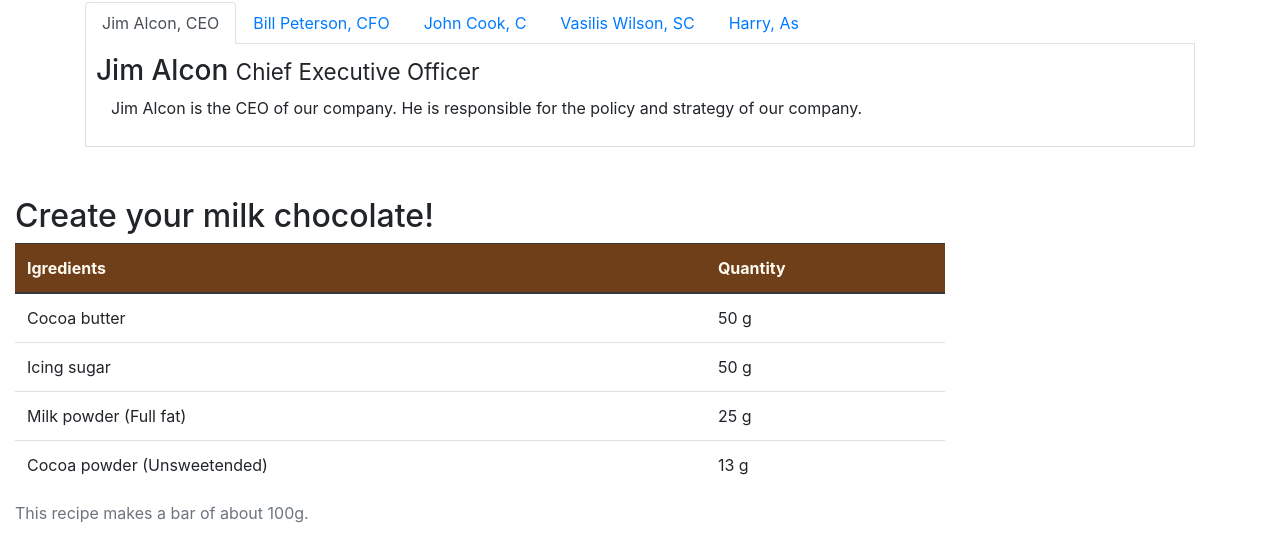
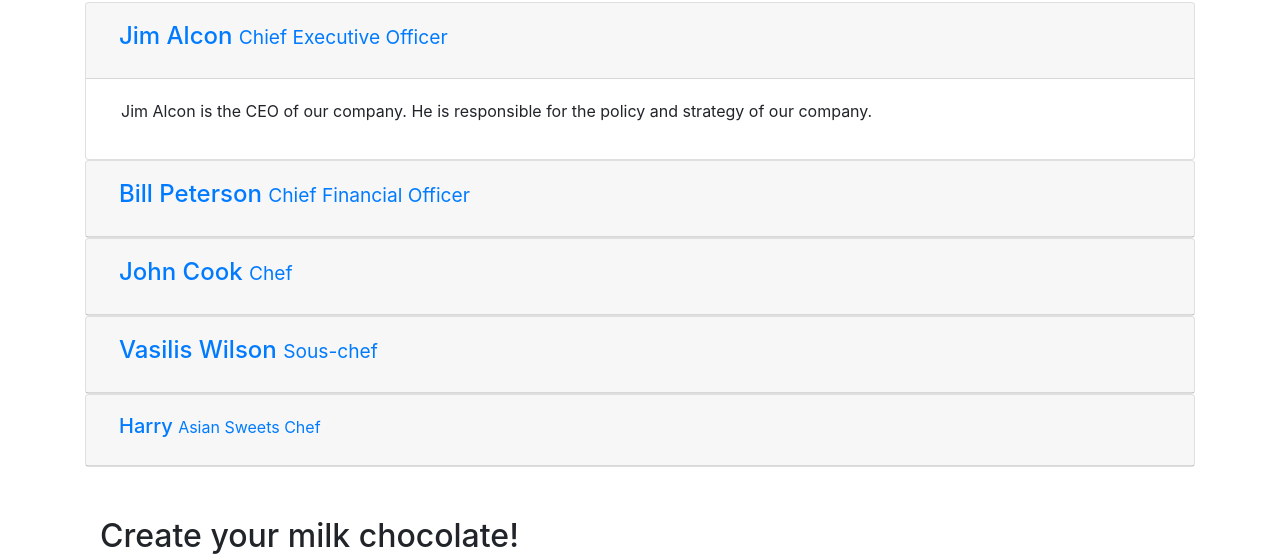
Before and after one commit to hharry678/Harrybootstrap, a website: page aboutus.html in a window 1280 px wide. Shown: the part 734-1294 px from the top of the page. Drawn offline with nearby package versions, Linux system fonts and the light colour scheme.

Commit message:
Accordion

```diff
--- a/aboutus.html
+++ b/aboutus.html
@@ -98,7 +98,7 @@
             <div class="col-12">
                 <h2>Corporate Leadership</h2>
 
-                <ul class="nav nav-tabs">
+                <!-- <ul class="nav nav-tabs">
                     <li class="nav-item">
                       <a class="nav-link active" href="#tab1"
                         role="tab" data-toggle="tab"> Jim Alcon, CEO</a>
@@ -119,8 +119,8 @@
                         <a class="nav-link" href="#tab5" role="tab"
                           data-toggle="tab"> Harry, As</a>
                     </li>
-                </ul>
-                <div class="tab-content">
+                </ul> -->
+                <!-- <div class="tab-content">
                 <div role="tabpanel" class="tab-pane fade show active" id="tab1">
                 <h3>Jim Alcon <small>Chief Executive Officer </small></h3>
                 <p class="col d-none d-sm-block">Jim Alcon is the CEO of our company. He is responsible for the policy and strategy of our company. </p>
@@ -141,10 +141,73 @@
                     <h3>Harry  <small>Asian Sweets Chef </small></h3>
                     <p class="col d-none d-sm-block">Harry is great in making the Asian sweets. If you want to change your sweets taste! Ask Harry </p>
                 </div>
+                </div> -->
+                <div id="accordion">
+                    <div class="card">
+                        <div class="card-header" id="headingOne">
+                                <button class="btn btn-link" data-toggle="collapse" data-target="#collapseOne" aria-expanded="true" aria-controls="collapseOne">
+                                    <h4>Jim Alcon <small>Chief Executive Officer </small></h4>
+                              </button>
+                         </div>
+                        <div id="collapseOne" class="collapse show" aria-labelledby="headingOne" data-parent="#accordion">
+                            <div class="card-body">
+                                <p class="col d-none d-sm-block">Jim Alcon is the CEO of our company. He is responsible for the policy and strategy of our company. </p>
+                            </div>
+                        </div>
+                    </div>
+                    <div class="card">
+                        <div class="card-header" id="headingTwo">
+                            <button class="btn btn-link collapsed" data-toggle="collapse" data-target="#collapseTwo" aria-expanded="false" aria-controls="collapseTwo">
+                                <h4>Bill Peterson  <small>Chief Financial Officer </small></h4>
+                            </button>
+                        </div>
+                        <div id="collapseTwo" class="collapse" aria-labelledby="headingTwo" data-parent="#accordion">
+                            <div class="card-body">
+                                <p class="col d-none d-sm-block">Bill Peterson is the CFO of our company. He is responsible for all the financial decisions of our company. </p>
+                            </div>
+                        </div>
+                    </div>
+                    <div class="card">
+                        <div class="card-header" id="headingThree">
+                            <button class="btn btn-link collapsed" data-toggle="collapse" data-target="#collapseThree" aria-expanded="false" aria-controls="collapseThree">
+                                <h4>John Cook <small>Chef</small></h4>
+                            </button>
+                        </div>
+                        <div id="collapseThree" class="collapse" aria-labelledby="headingThree" data-parent="#accordion">
+                            <div class="card-body">
+                                <p class="col d-none d-sm-block">Our Chef, John Cook has specialized in the production of chocolates and he has created the receipts for our chocolates. </p>
+                            </div>
+                        </div>
+                    </div>
+                    <div class="card">
+                        <div class="card-header" id="headingFour">
+                            <button class="btn btn-link collapsed" data-toggle="collapse" data-target="#collapseFour" aria-expanded="false" aria-controls="collapseFour">
+                                <h4>Vasilis Wilson  <small>Sous-chef </small></h4>
+                            </button>
+                        </div>
+                        <div id="collapseFour" class="collapse" aria-labelledby="headingFour" data-parent="#accordion">
+                            <div class="card-body">
+                                <p class="col d-none d-sm-block">Vasilis Wilson is well informed of all the current trends in pastry and contributes his innovative ideas in our products. </p>
+                            </div>
+                        </div>
+                    </div>
+                    <div class="card">
+                        <div class="card-header" id="headingFive">
+                            <button class="btn btn-link collapsed" data-toggle="collapse"
+                            data-target="#collapseFive" aria-expanded="false" aria-controls="collapseFive">
+                                <h5>Harry <small>Asian Sweets Chef </small></h5>
+                            </button>
+                        </div>
+                        <div id="collapseFive" class="collapse" aria-labelledby="headingFive" data-parent="#accordion">
+                            <div class="card-body">
+                                <p class="col d-none d-sm-block">Harry is great in making the Asian sweets. If you want to change your sweets taste! Ask Harry </p>
+                            </div>
+                        </div>
+                    </div>
                 </div>
             </div>
             </div>
-        </div>
+
        <div class="row row-content">
             <div class="col-12 col-sm-9">
             <h2> Create your milk chocolate!</h2>
```
